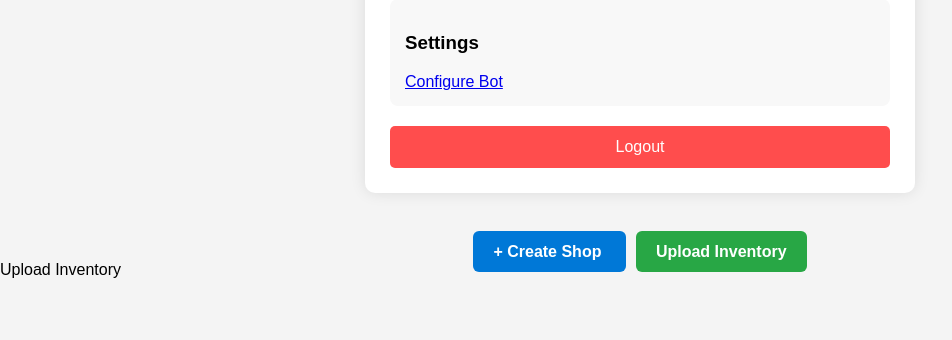
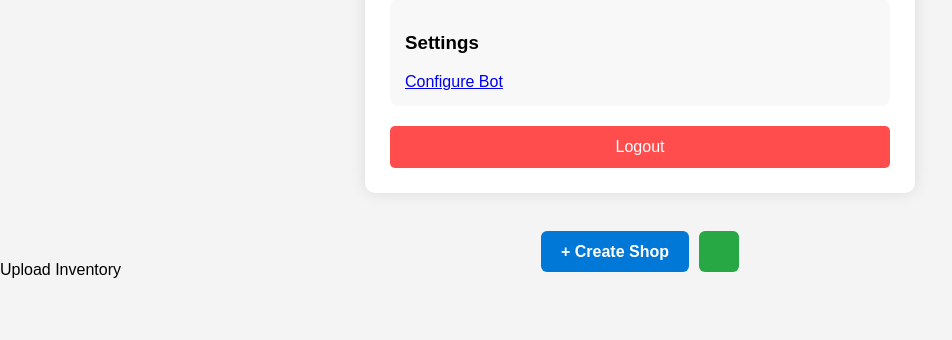
Before and after one commit to Danish11150/Ai-salesman, a Flask app: page /dashboard in a window 1280 px wide. Shown: the part 460-800 px from the top of the page, without its empty margins (0-952 px from the left). Run offline with Flask 3, Linux system fonts and the light colour scheme; the visitor is signed in with stand-in values (Sample User, id 1).

Commit message:
Fix upload inventory link in dashboard template
Removed duplicate 'Upload Inventory' link and fixed HTML syntax.

```diff
--- a/website/templates/dashboard.html
+++ b/website/templates/dashboard.html
@@ -56,7 +56,6 @@
     <a href="/upload_inventory"
        style="background:#28a745; color:white; padding:12px 20px;
               border-radius:6px; text-decoration:none; font-weight:600; margin-left:10px;">
-       Upload Inventory
     </a>
     </div>
 
```
